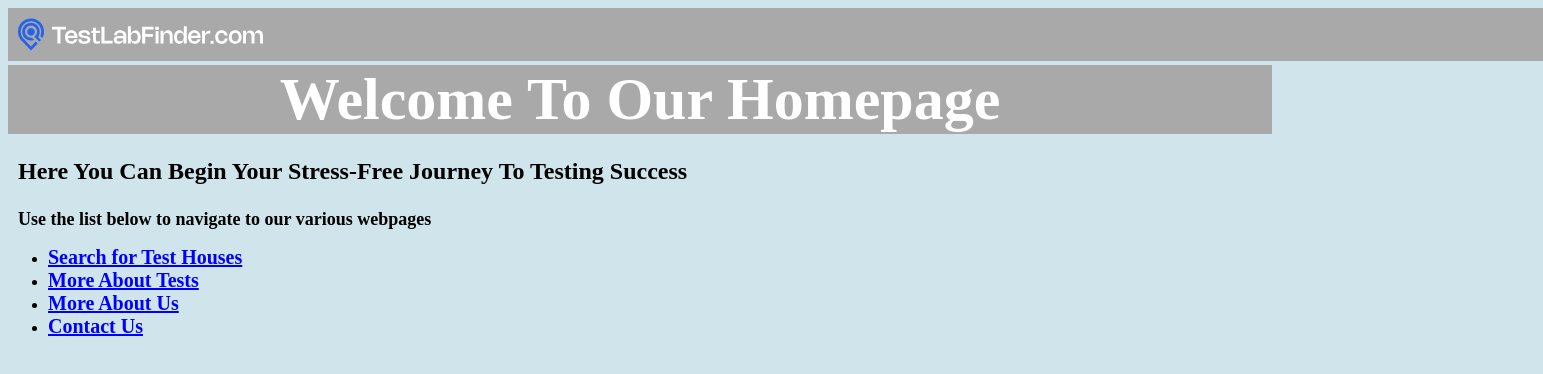
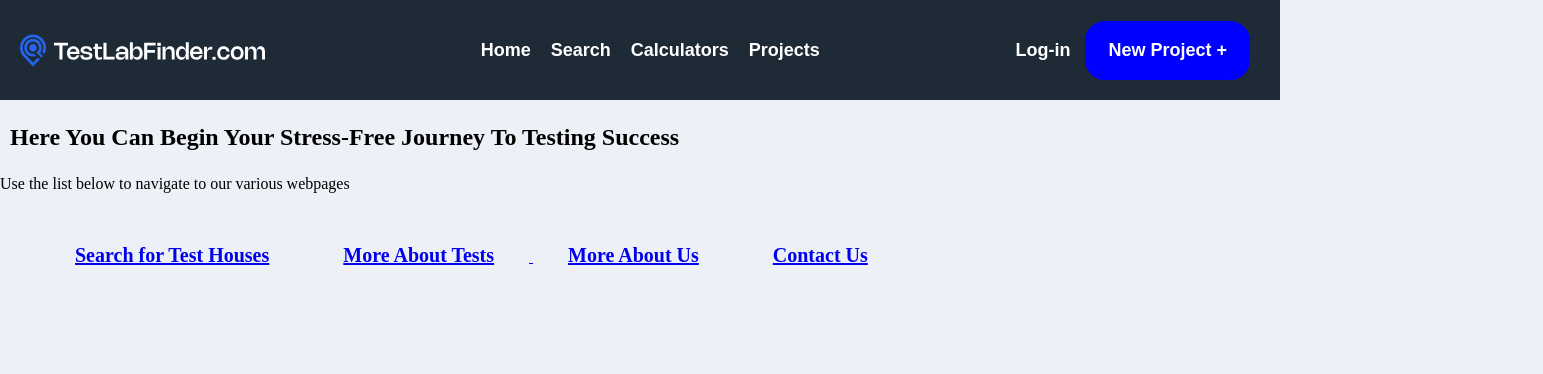
Before and after one commit to MrDIY123/TestHouseWebsite, a plain HTML site: page index.html in a window 1280 px wide. Shown: the whole page, 1543 px wide, since content can reach past the window. Drawn offline with Linux system fonts and the light colour scheme.

Commit message:
Add styles to header
Introduced flexbox formatting to give the page a
modern feel.

```diff
--- a/index.html
+++ b/index.html
@@ -1,17 +1,30 @@
 <!DOCTYPE html>
 <html lang="en">
+
 <head>
 	<link rel="stylesheet" href="stylesheet.css">
-<title> Test Houses - Find & Search </title>
-<meta charset="UTF-8">
+	<title> Test Houses - Find & Search </title>
+	<meta charset="UTF-8">
 </head>
 
 <body>
-	<img id="logo" src="images_and_links/Main Logo SVG TESTLABFINDER.svg">
-	<div class="title"> Welcome To Our Homepage </div>
+	<div class="header">
+		<div><img id="logo" src="images_and_links/Main Logo SVG TESTLABFINDER.svg"></div>
+		<div class="mainmenu">
+			<span class="home">Home</span>
+			<span class="search">Search</span>
+			<span class="calculators">Calculators</span>
+			<span class="projects">Projects</span>
+		</div>
+		<div class="menu">
+			<span class="logoin">Log-in</span>
+			<span class="startproject">New Project +</span>
+		</div>
+	</div>
+
 	<p class="subtitle"> Here You Can Begin Your Stress-Free Journey To Testing Success </p>
 
-	<div style="padding-left: 10px; font-weight: 600; font-size: 18px;">Use the list below to navigate to our various webpages</div>
+	<div class="subheading">Use the list below to navigate to our various webpages</div>
 	<ul>
 		<li><a class="list" href="search.html" target="blank" rel="noopener noreferrer"><strong>Search for Test Houses</strong></a></li>
 		<li><a href="learn.html" target="blank" rel="noopener noreferrer"><strong>More About Tests</strong></li>
--- a/stylesheet.css
+++ b/stylesheet.css
@@ -9,18 +9,66 @@ li {
 }
 
 */
+body {
+    background-color: #edf0f7;
+    display: flex;
+    flex-direction: column;
+    padding: 0;
+    margin: 0;
+    width: 100%;
+    height: 100%
 
-.title {
+}
+
+.header {
     font-family: sans-serif, Arial, initial;
     font-weight: 600;
-    font-size: 60px;
-    background-color: darkgrey;
+    font-size: 18px;
+    background-color: #1f2a37;
     color: white;
-    text-align: center;
+    display: flex;
+    font-family: sans-serif;
+    justify-content: space-between;
+    height: 100px;
+    align-items: center;
+    width: 100%;
+
 }
 
-body {
-    background-color: rgb(207, 228, 235);
+#logo {
+    background-color: #1f2a37;
+    padding: 16px 20px;
+    display: flex;
+    justify-content: flex-start;
+}
+
+.mainmenu {
+    display: flex;
+    align-items: center;
+    gap: 20px;
+    justify-content: center;
+
+}
+
+.home .search .calculators .projects
+{
+    padding: 10px 10px;
+
+}
+
+.menu {
+
+    display: flex;
+    align-items: center;
+    gap: 15px;
+    padding-right: 30px;
+}
+
+.startproject {
+    padding: 16px 20px;
+    border-radius: 20px;
+    border: 3px solid blue;
+    background-color: blue;
 }
 
 .subtitle {
@@ -30,17 +78,11 @@ body {
     font-weight: 600;
 }
 
-#logo {
-    background-color: darkgrey;
-    padding-right: 100vw;
-    padding-top: 10px;
-    padding-bottom: 10px;
-    padding-left: 10px;
-}
 
-li a {
+li {
 
     color: blue;
     font-size: 20px;
-
+    display: inline-block;
+    padding: 35px;
 }
```
